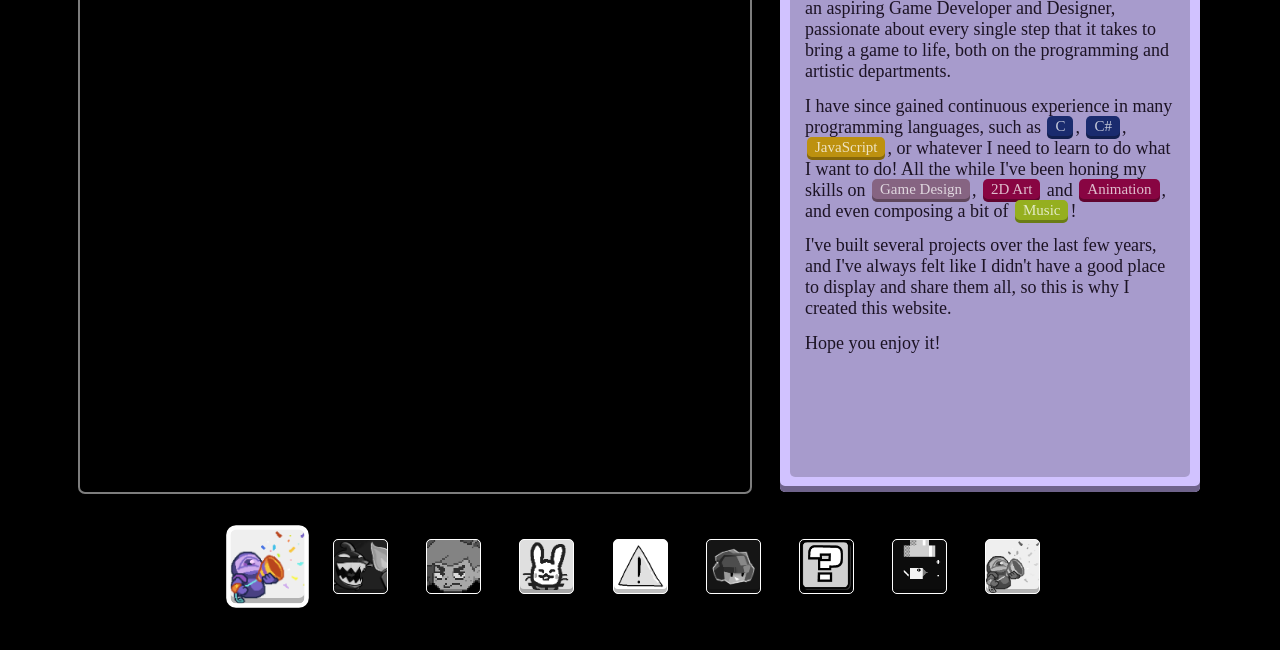
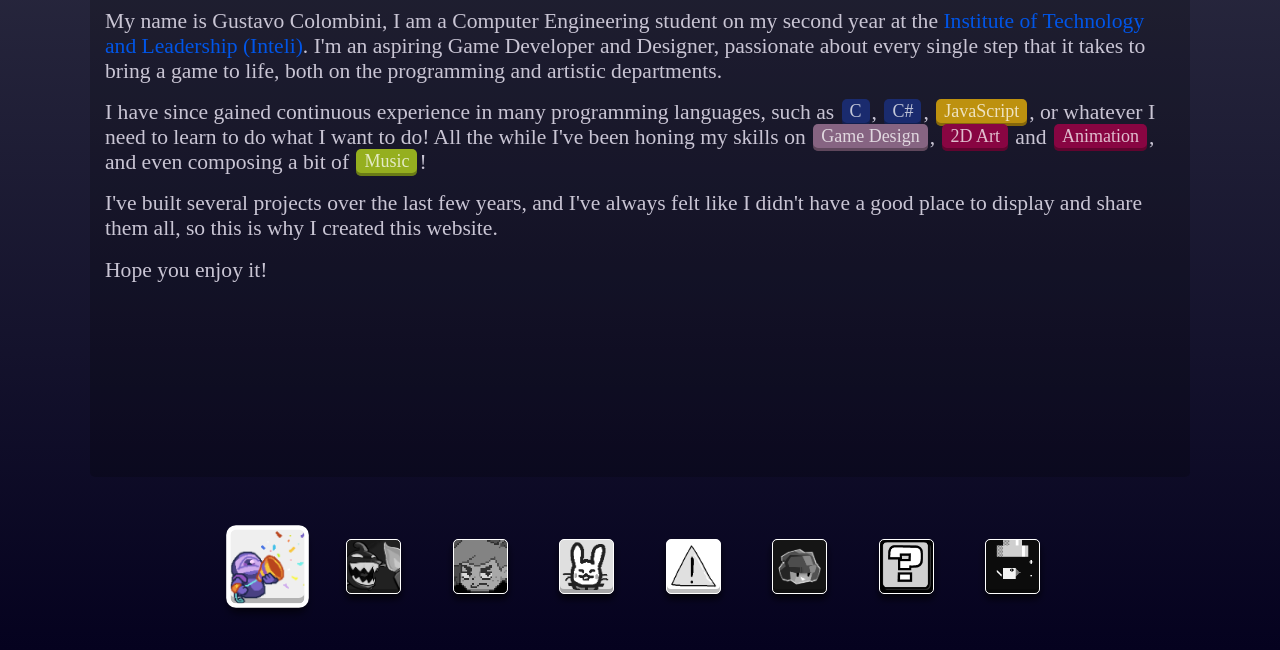
Before and after one commit to gucolombini/gucolombini.github.io, a plain HTML site: page index.html in a window 1280 px wide. Shown: the part 150-800 px from the top of the page. Drawn offline with nearby package versions, Linux system fonts and the light colour scheme; a web font is replaced by a local one.

Commit message:
feat: home screen first version

```diff
--- a/index.html
+++ b/index.html
@@ -8,6 +8,7 @@
 
 </head>
 <body>
+  <div class="bg main active"></div>
   <div class="bg lightly"></div>
   <div class="bg kaos"></div>
   <div class="bg marygold"></div>
@@ -23,10 +24,9 @@
       <div class="gameinfo">
 
         <div class="gameinfo-container main active">
-            <div class="gameinfo-media">
-            </div>
-            <div class="gameinfo-desc">
-              <div class="gameinfo-desc-text">
+            <div class="gameinfo-desc main">
+              <div class="gameinfo-desc-header-title">Gustavo Colombini - Portfolio</div>
+              <div class="gameinfo-desc-text main">
                 <p>My name is Gustavo Colombini, I am a Computer Engineering student on my second year at the <a target="_blank" href="https://www.inteli.edu.br/en/">Institute of Technology and Leadership (Inteli)</a>. I'm an aspiring Game Developer and Designer, passionate about every single step that it takes to bring a game to life, both on the programming and artistic departments.</p>
                 <p>I have since gained continuous experience in many programming languages, such as <span class="label c">C</span>, <span class="label c">C#</span>, <span class="label javascript">JavaScript</span>, or whatever I need to learn to do what I want to do! All the while I've been honing my skills on <span class="label gamedesign">Game Design</span>, <span class="label art">2D Art</span> and <span class="label art">Animation</span>, and even composing a bit of <span class="label music">Music</span>!</p>
                 <p>I've built several projects over the last few years, and I've always felt like I didn't have a good place to display and share them all, so this is why I created this website.</p>
@@ -243,7 +243,7 @@
             </div>
           </div>
 
-          <div class="gameinfo-container other">
+          <!-- <div class="gameinfo-container other">
             <div class="gameinfo-media">
             </div>
             <div class="gameinfo-desc other">
@@ -257,7 +257,7 @@
                 While not full-on games, I have a few repositories I made as assignments for my course, being hosted through GitHub Pages. You can check a few of them out here!
               </div>
             </div>
-          </div>
+          </div> -->
 
       <div class="dock-container">
         <div class="dock">
@@ -269,7 +269,7 @@
           <button class="iconbutton gamelabinc"></button>
           <button class="iconbutton mario"></button>
           <button class="iconbutton bird"></button>
-          <button class="iconbutton other"></button>
+          <!-- <button class="iconbutton other"></button> -->
         </div>
       </div>
       </div>
--- a/style.css
+++ b/style.css
@@ -31,6 +31,10 @@ html, body {
 .bg.active {
   opacity: 1;
   transition: opacity 2s ease;
+}
+
+.bg.main {
+  background-image: linear-gradient(to bottom, #2d2d42, #05021f);
 }
 
 .bg.lightly {
@@ -359,6 +363,14 @@ html, body {
   box-shadow: 0 -6px 0px 0px rgb(111, 99, 139) inset;
 }
 
+.gameinfo-desc.main {
+  max-width: none;
+  width: 100%;
+  background-color: #0000;
+  color: #c9c5d4;
+  box-shadow: none;
+}
+
 .gameinfo-desc.lightly {
   color: rgb(255, 242, 208);
   background-color: #392F58;
@@ -452,6 +464,10 @@ html, body {
   align-items: center;
   gap: 10px;
   text-align: center;
+}
+
+.gameinfo-desc-text.main {
+  font-size: larger;
 }
 
 .downloadbutton {
```
